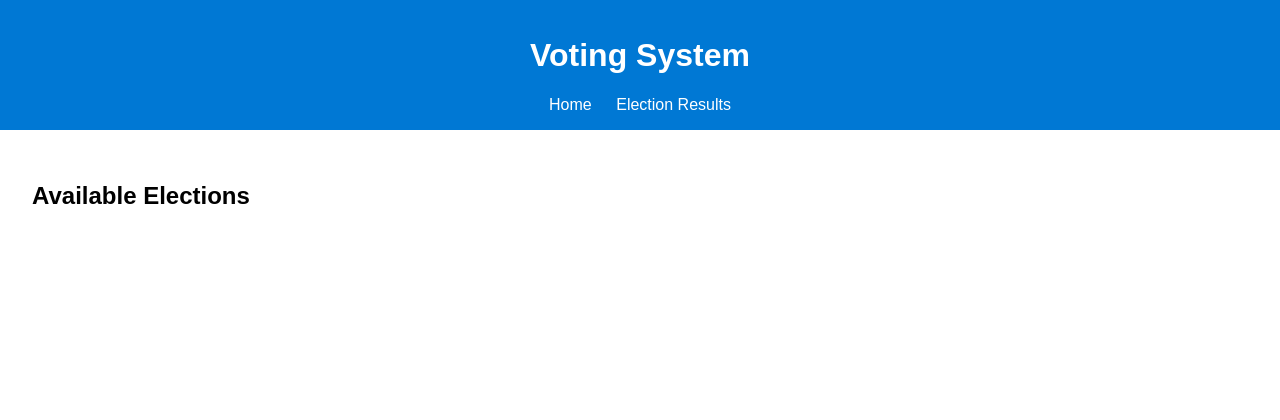
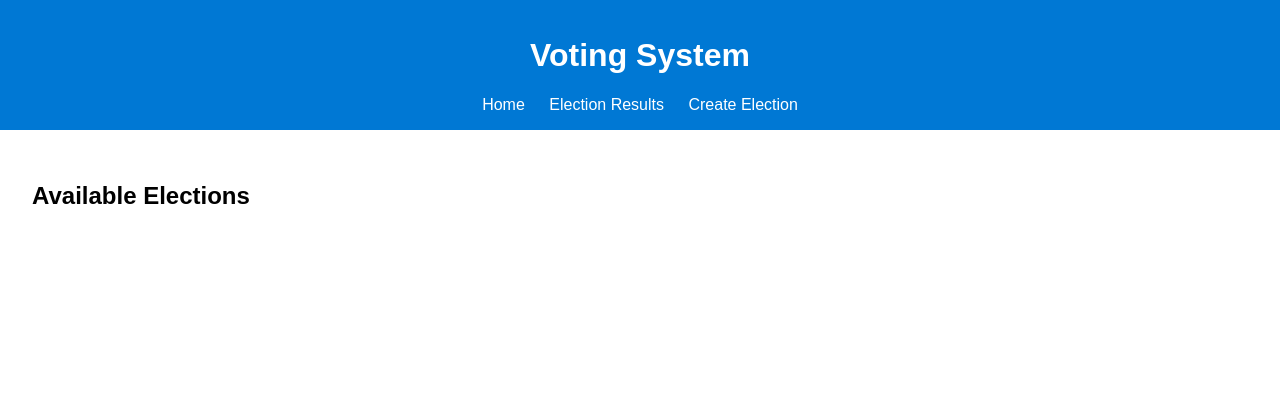
Before and after one commit to Garritosk8CR/fastApi-CQRS, a FastAPI app: page / in a window 1280 px wide. Shown: the top 420 px of the page. Run offline with FastAPI, Linux system fonts and the light colour scheme; data that the repository does not hold is empty.

Commit message:
Added link to election create

```diff
--- a/app/templates/base.html
+++ b/app/templates/base.html
@@ -12,6 +12,7 @@
         <nav>
             <a href="/">Home</a>
             <a href="/results">Election Results</a>
+            <a href="/elections/create">Create Election</a>
         </nav>
     </header>
     <main>
```
